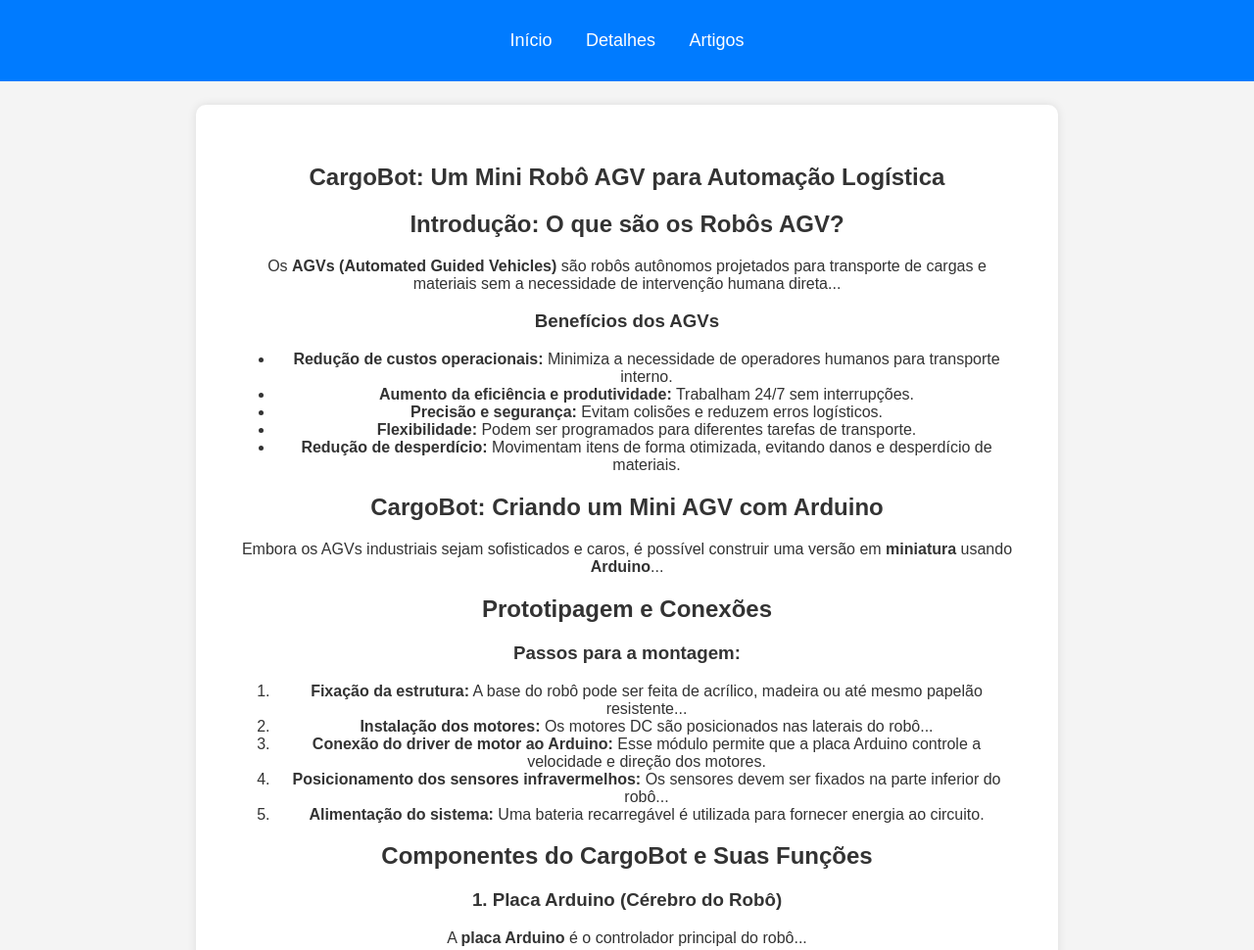
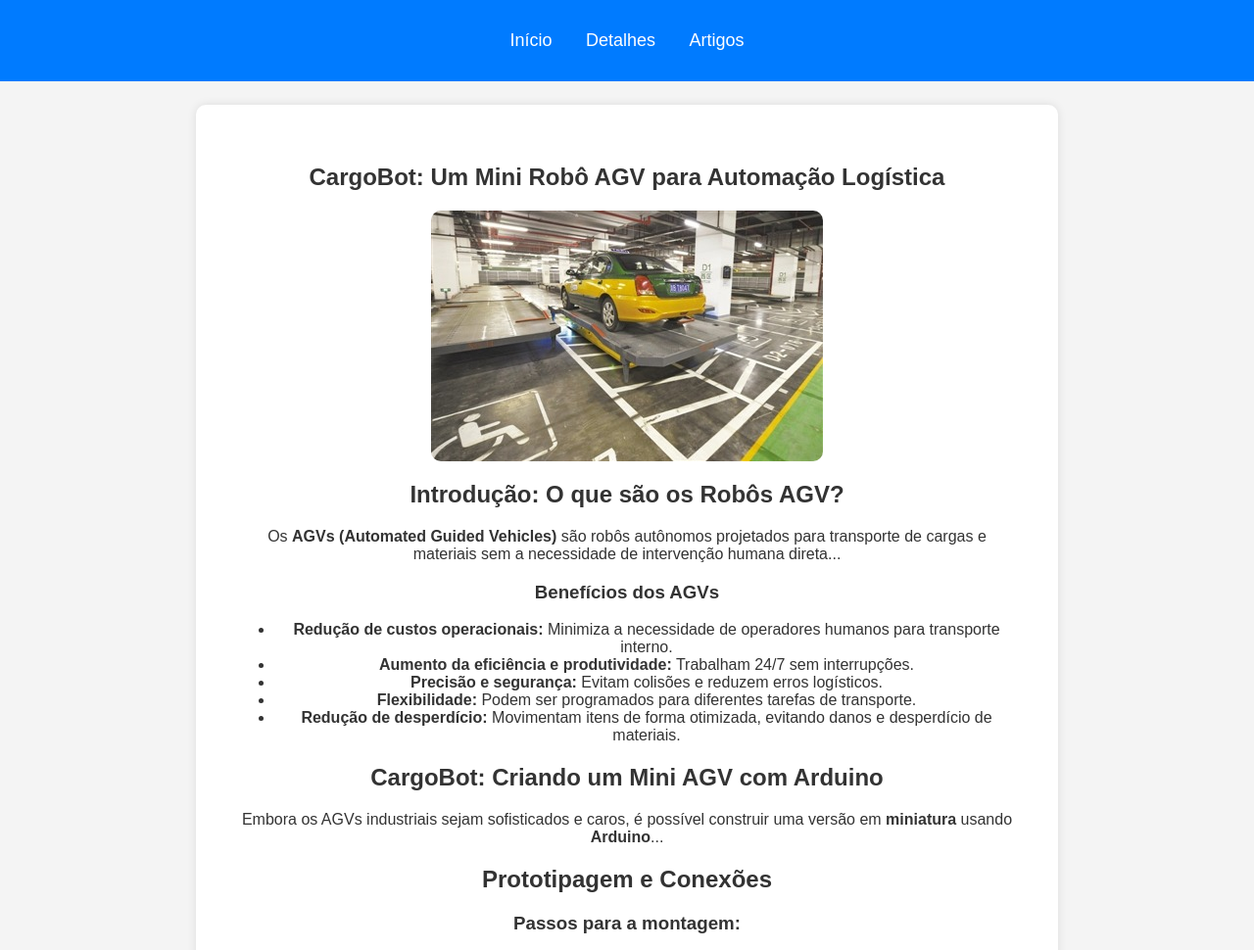
Before and after one commit to ICE3BR/CargoBot, a plain HTML site: page docs/artigos/artigo1.html in a window 1280 px wide. Shown: the top 970 px of the page at 98% size. Drawn offline with Linux system fonts and the light colour scheme.

Commit message:
Update artigo1.html

```diff
--- a/docs/artigos/artigo1.html
+++ b/docs/artigos/artigo1.html
@@ -19,7 +19,7 @@
 
     <section class="artigo">
         <h1>CargoBot: Um Mini Robô AGV para Automação Logística</h1>
-
+        <img src="../assets/images/artigo1.jpg" alt="Imagem AGV Industrial">
         <h2>Introdução: O que são os Robôs AGV?</h2>
         <p>Os <strong>AGVs (Automated Guided Vehicles)</strong> são robôs autônomos projetados para transporte de cargas e materiais sem a necessidade de intervenção humana direta...</p>
 
```
